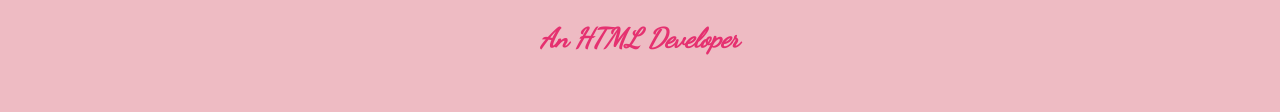
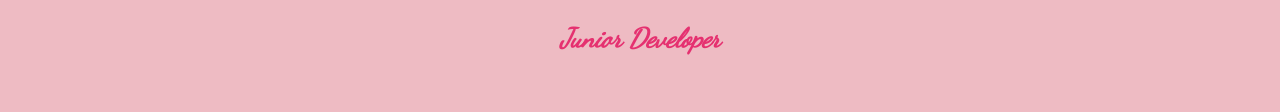
Before and after one commit to snurse91/Sharifa-Nurse-HTML-Devloper-Portfolio, a plain HTML site: page index.html in a window 1280 px wide. Shown: the part 547-659 px from the top of the page. Drawn offline with nearby package versions, Linux system fonts and the light colour scheme; files that its build step writes are made by us from their sources.

Commit message:
updated portfolio.

```diff
--- a/index.html
+++ b/index.html
@@ -38,7 +38,7 @@
       <section id="welcome-section">
 
         <h1><a target="_blank" href="https://postimg.cc/cv7tT16R"><img src="./Sharifa Nurse.png" id="profile-pic"></a>Hello, I am Sharifa</h1>
-        <p>An HTML Developer</p>
+        <p>Junior Developer</p>
         </section>
         <section id="info">
 
```
